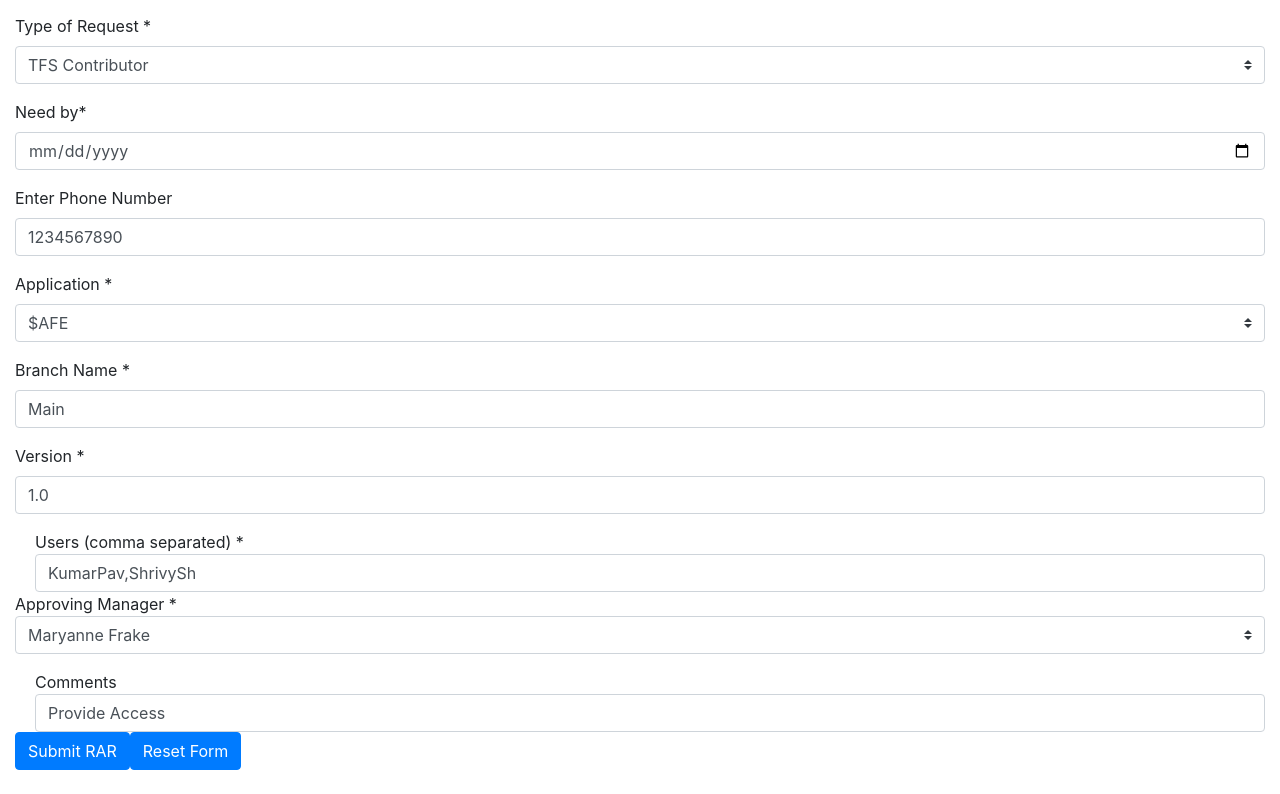
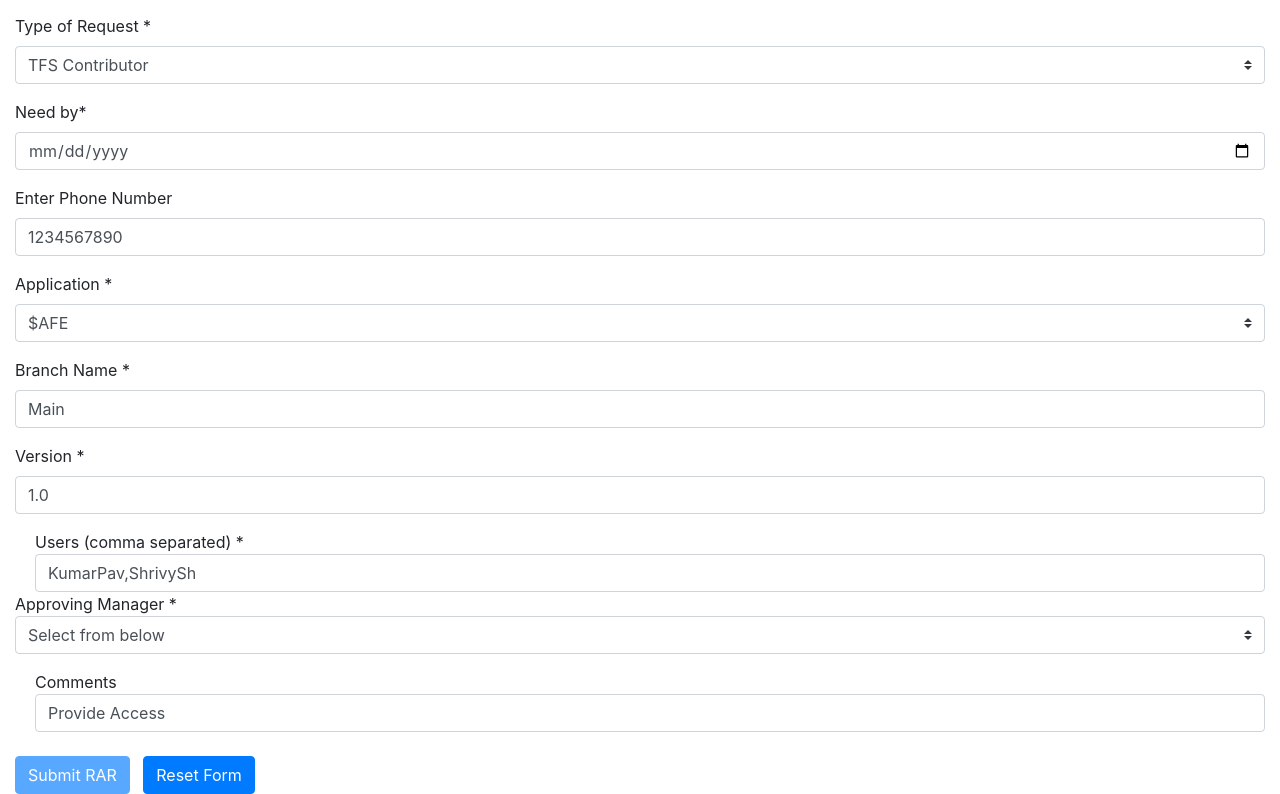
Before and after one commit to yuhup2edy/tdf-demo, an Angular app: page / in a window 1280 px wide. Shown: the part 214-1008 px from the top of the page. Before the commit the page ends 984 px from the top, so only its background shows below. Built offline with nearby package versions, Linux system fonts and the light colour scheme.

Commit message:
Added checkbox and form validations

```diff
--- a/package.json
+++ b/package.json
@@ -21,6 +21,7 @@
     "@angular/platform-browser-dynamic": "~9.0.2",
     "@angular/router": "~9.0.2",
     "rxjs": "~6.5.4",
+    "rxjs-compat": "^6.5.5",
     "tslib": "^1.10.0",
     "zone.js": "~0.10.2"
   },
--- a/src/app/app.component.html
+++ b/src/app/app.component.html
@@ -2,6 +2,7 @@
     <H1> Realogy Title Group : Add Resource Access Request (RAR) </H1>
     <form #userForm="ngForm">
 
+    <!--     {{userForm.form.valid}} - this helps with overall form validation -->
 
 <!--         {{userForm.value | json}}
         <hr />
@@ -89,10 +90,19 @@
 
         <div class="form-group">
             <label class="form-check-label"> Approving Manager *</label>
-            <select class="custom-select" name="approvingManager" [(ngModel)]="rarModel.approvingManager">
+            <select class="custom-select" #approvingManager="ngModel"  name="approvingManager"
+                   [(ngModel)]="rarModel.approvingManager"
+                   [class.is-invalid]="approverHasError && approvingManager.touched"
+                   (blue)="validateApprover(approvingManager.value)" (change)="validateApprover(approvingManager.value)" >
+                   <!-- remember value prefix is the template reference variable -->
+                <!--<option selected value="">Select from below </option> -->
+                <!-- validation will pass only when val = blank and blanks passsed from service -->
+                <option selected value="default">Select from below </option>
                 <option *ngFor="let approver of approvers">{{ approver }}</option>
             </select>
-         </div>
+            <small class="text-danger" [class.d-none]="!approverHasError || approvingManager.untouched"> Select Valid approver</small>
+            <!--                                       important place for flag ; remove required fr                   -->
+        </div>
 
 
          <div class="form-check">
@@ -100,8 +110,11 @@
             <input type="text" class="form-control" name="commentsSection" [(ngModel)]="rarModel.commentsSection">
         </div>
 
-
-       <button class="btn btn-primary"> Submit RAR </button>
+       <br>
+       <button [disabled]="userForm.form.invalid || approverHasError" class="btn btn-primary"> Submit RAR </button>
+       &nbsp;
+       <!-- add property binding to disabled property if the form has errors -->
+       <!-- when you have custom validation it is better to also add that flag to the disable property-->
        <button class="btn btn-primary"> Reset Form </button>
 
 
--- a/src/app/app.component.ts
+++ b/src/app/app.component.ts
@@ -8,11 +8,25 @@ import { Rar } from './rar';
 })
 export class AppComponent {
   title = 'tdf-demo';
+  approverHasError = true;
   approvers= ['Maryanne Frake','Abhijit Mukherjee','Vrushali Dixit','Shane Kushin'];
   types = ['TFS Admin','TFS Reader','TFS Contributor','TFS Build Admin','TFS Branch Delete','TFS Remove Access','Others'];
   applications = ['iClosings','IT Portal','Vendor Management','Settlement Advantage.com','HomeBase','Homebase+','Async/MsgBus',
                   'Title!Snap','TRUE','CORE','RPA','CORE Connect','$AFE','Others','Go2Agent','Sitefinity','Fast Tool','RPA Forms'];
 
   mydate = new Date('05/01/2020');
-  rarModel = new Rar('','TFS','TFS Contributor',this.mydate,1234567890,'$AFE','Main','1.0','KumarPav,ShrivySh','Maryanne Frake','Provide Access');
+  rarModel = new Rar('','TFS','TFS Contributor',this.mydate,1234567890,'$AFE','Main','1.0','KumarPav,ShrivySh','default','Provide Access');
+
+
+  validateApprover(value)
+  {
+    if (value === 'default')
+    {
+      this.approverHasError = true;
+    }
+    else
+    {
+      this.approverHasError = false;
+    }
+  }
 }
```
Also changed, not shown: 1 other file (tests, documents, lock files or other folders).
